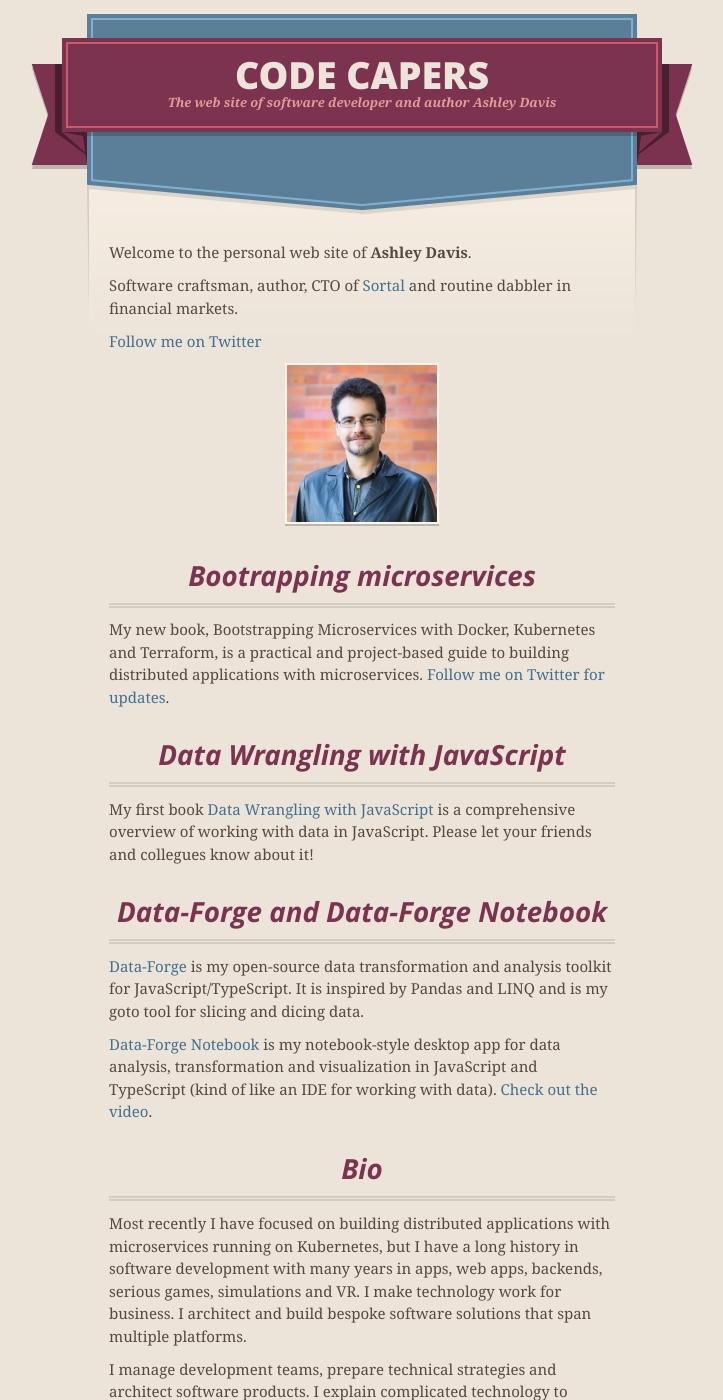
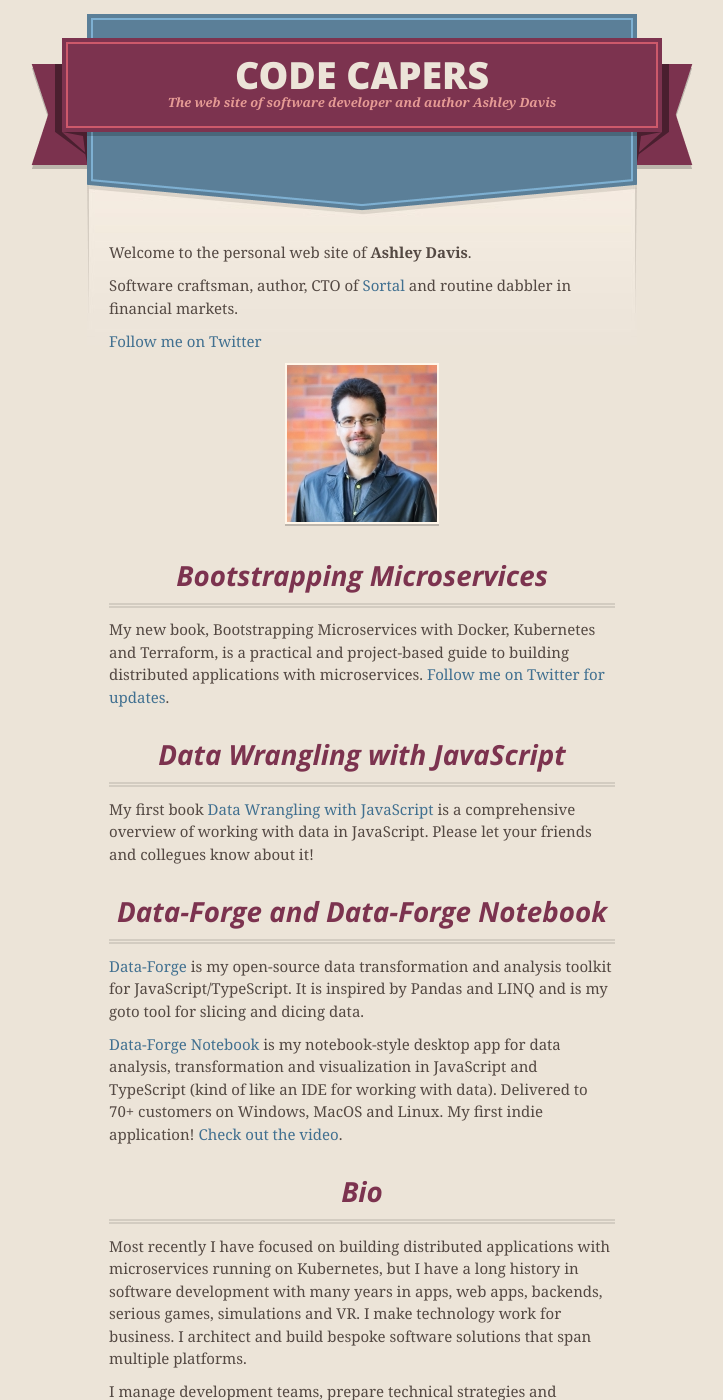
Before and after one commit to ashleydavis/personal-web-page, a Jekyll site: the page built from index.md, in a window 1280 px wide and 1400 px high. Shown: the whole window, without its empty margins (278-1001 px from the left). Built offline with Jekyll 4.4.1, drawn with Linux system fonts in a browser that asks for light colours.

Commit message:
Updated personal web page.

```diff
--- a/index.md
+++ b/index.md
@@ -13,7 +13,7 @@ Software craftsman, author, CTO of [Sortal](https://www.sortal.io) and routine d
 </p>
 
 
-# Bootrapping microservices
+# Bootstrapping Microservices
 
 My new book, Bootstrapping Microservices with Docker, Kubernetes and Terraform, is a practical and project-based guide to building distributed applications with microservices. [Follow me on Twitter for updates](https://twitter.com/ashleydavis75).
 
@@ -26,7 +26,7 @@ My first book [Data Wrangling with JavaScript](http://bit.ly/2t2cJu2) is a compr
 
 [Data-Forge](http://www.data-forge-js.com) is my open-source data transformation and analysis toolkit for JavaScript/TypeScript. It is inspired by Pandas and LINQ and is my goto tool for slicing and dicing data.
 
-[Data-Forge Notebook](http://data-forge-notebook.com/) is my notebook-style desktop app for data analysis, transformation and visualization in JavaScript and TypeScript (kind of like an IDE for working with data). [Check out the video](https://www.youtube.com/watch?v=HO1J1G_A3d8).
+[Data-Forge Notebook](http://data-forge-notebook.com/) is my notebook-style desktop app for data analysis, transformation and visualization in JavaScript and TypeScript (kind of like an IDE for working with data). Delivered to 70+ customers on Windows, MacOS and Linux. My first indie application! [Check out the video](https://www.youtube.com/watch?v=HO1J1G_A3d8).
 
 # Bio
 
```
